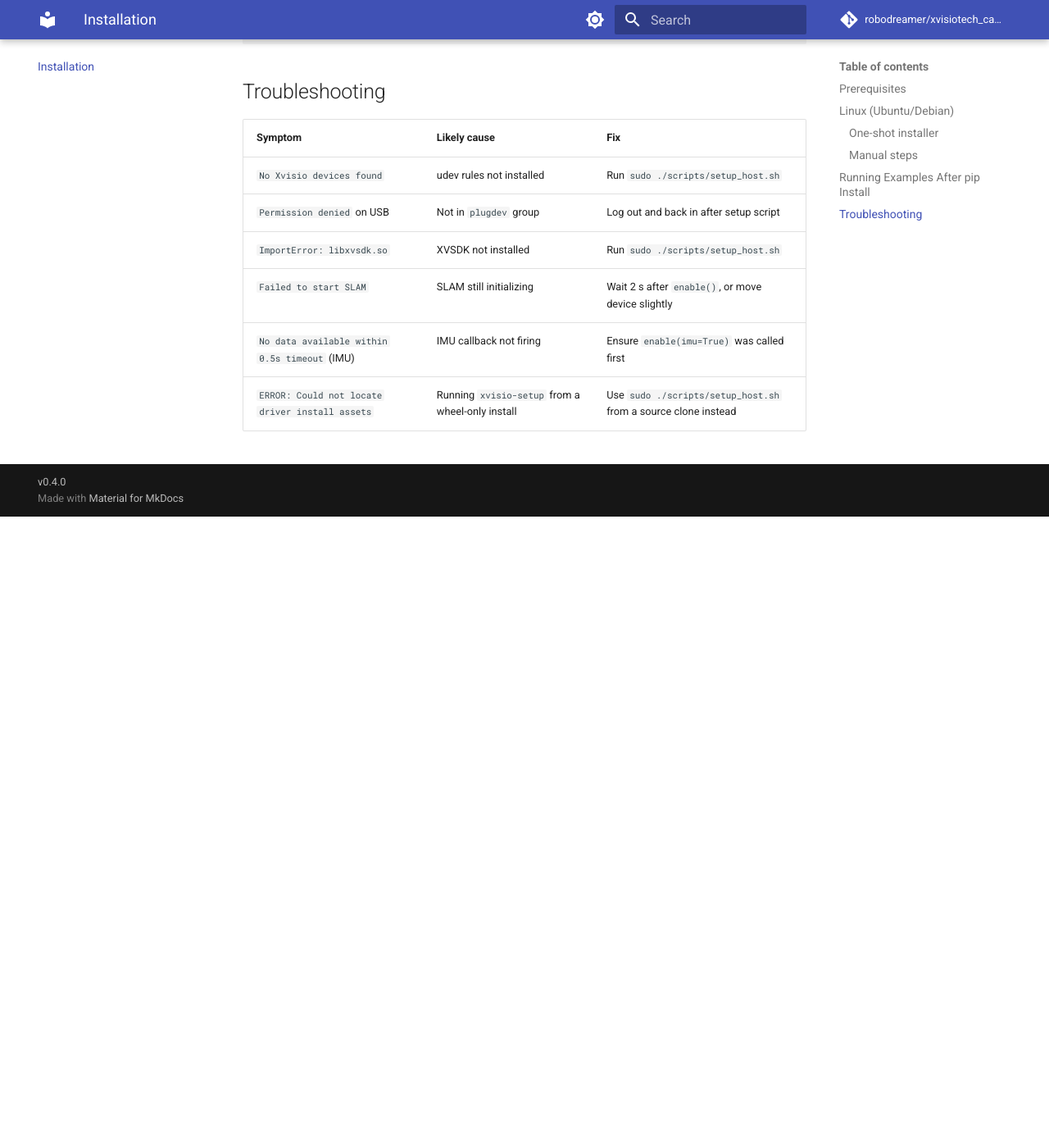
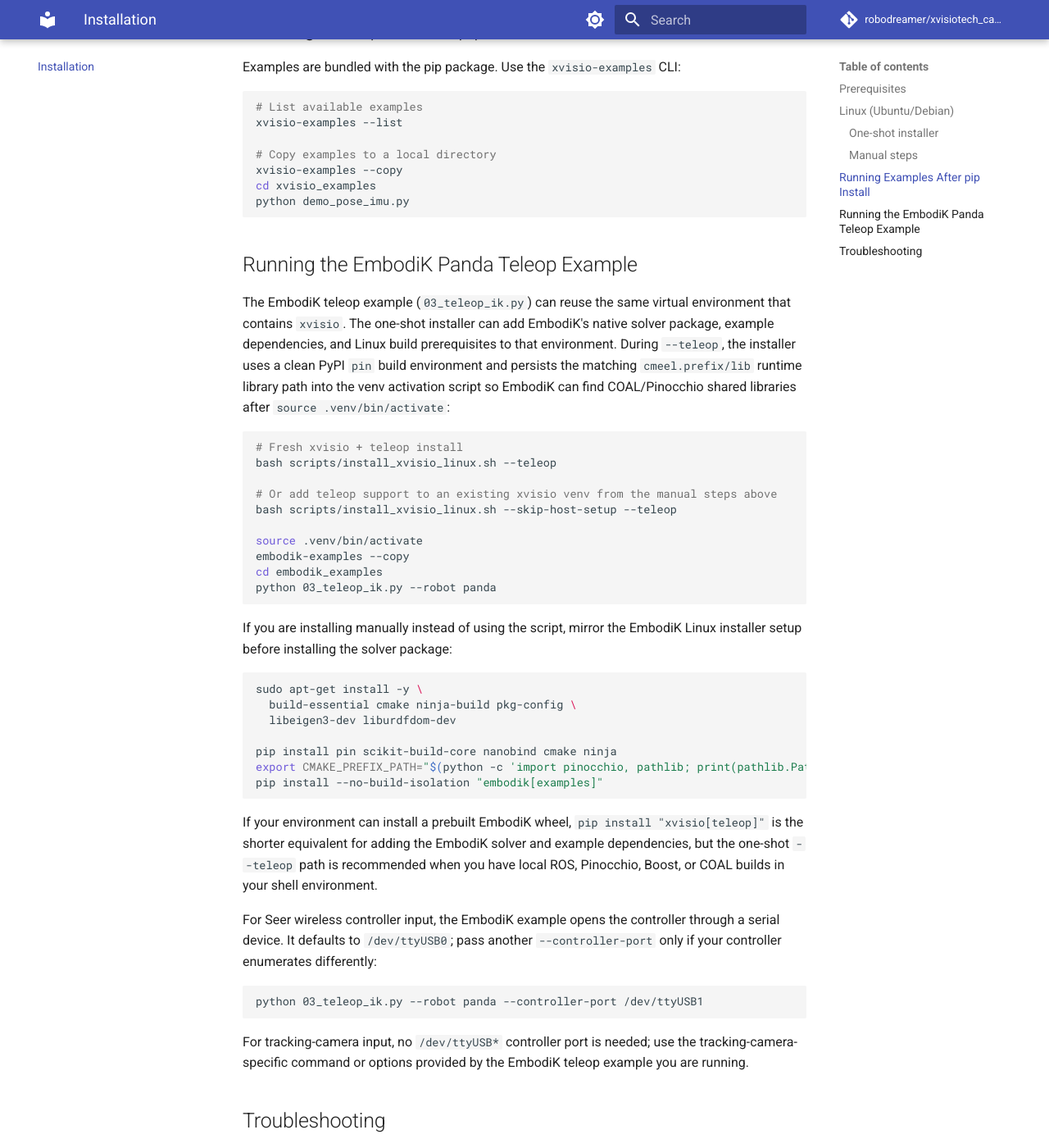
Before and after one commit to robodreamer/xvisiotech_camera_examples, an MkDocs documentation site: the page built from docs/installation.md, in a window 1280 px wide and 1400 px high, scrolled down 2146 px. Shown: the whole window at 82% size. Built offline with MkDocs 1.6.1 and Material for MkDocs 9.7.7, drawn with Linux system fonts in a browser that asks for light colours; comment, search, counter and statistics services are not loaded; before the commit the page ends 2776 px from its top, so only the background shows below that; some of the changed text lies outside the part shown.

Commit message:
Add EmbodiK teleop installer option

````diff
--- a/docs/installation.md
+++ b/docs/installation.md
@@ -10,7 +10,27 @@
 
 ### One-shot installer
 
-From a clone of this repository (recommended):
+From a fresh folder, download the public installer script and run it:
+
+```bash
+curl -fsSL -O https://gist.githubusercontent.com/robodreamer/fb7db4b86c9e63f8737da32ee6f9e98f/raw/install_xvisio_linux.sh
+bash install_xvisio_linux.sh
+
+# Or install xvisio plus EmbodiK solver/example support for Panda teleop
+bash install_xvisio_linux.sh --teleop
+```
+
+The standalone installer creates `./.venv`, installs `xvisio` from PyPI, and
+downloads only the host setup assets required for Xvisio hardware support
+(`setup_host.sh`, the udev rules, and the XVSDK `.deb`). It does not clone the
+full repository by default. If you prefer the previous full-checkout behavior
+for host setup assets, pass `--host-assets clone`:
+
+```bash
+bash install_xvisio_linux.sh --host-assets clone
+```
+
+From a clone of this repository:
 
 ```bash
 # PyPI install into ./.venv in your current directory
@@ -18,6 +38,9 @@
 
 # Use a specific Python and venv path
 bash scripts/install_xvisio_linux.sh --python python3.12 --venv ./.venv
+
+# Also install EmbodiK solver/example support for Panda teleop
+bash scripts/install_xvisio_linux.sh --teleop
 
 # Editable install from the repo
 bash scripts/install_xvisio_linux.sh --editable
@@ -27,18 +50,6 @@
 ```
 
 Run `bash scripts/install_xvisio_linux.sh --help` for all options.
-
-Without cloning, you can download the script and run it from an empty project folder
-(it will clone the repo to a temp dir to fetch the XVSDK driver, then install **xvisio from PyPI**):
-
-```bash
-curl -fsSL -O https://gist.githubusercontent.com/robodreamer/fb7db4b86c9e63f8737da32ee6f9e98f/raw/33e032d5e9576964131b8bd49e3fae4ad5d501d9/install_xvisio_linux.sh
-bash install_xvisio_linux.sh
-```
-
-!!! note "Why a clone is needed"
-    Unlike pure-Python packages, the host setup requires the **XVSDK driver `.deb`** from `drivers/`.
-    When run without a clone, the installer clones the repo to a temporary directory automatically.
 
 The manual steps below are equivalent if you prefer not to use the script.
 
@@ -66,6 +77,10 @@
 
     # Optional: includes viser for 3D visualization examples
     pip install xvisio[examples]
+
+    # Optional shorthand: adds the EmbodiK solver and example dependencies for teleop
+    # See "Running the EmbodiK Panda Teleop Example" below if EmbodiK builds from source.
+    pip install "xvisio[teleop]"
     ```
 
     View the package at [pypi.org/project/xvisio/](https://pypi.org/project/xvisio/).
@@ -117,6 +132,59 @@
 python demo_pose_imu.py
 ```
 
+## Running the EmbodiK Panda Teleop Example
+
+The EmbodiK teleop example (`03_teleop_ik.py`) can reuse the same virtual
+environment that contains `xvisio`. The one-shot installer can add EmbodiK's
+native solver package, example dependencies, and Linux build prerequisites to
+that environment. During `--teleop`, the installer uses a clean PyPI `pin`
+build environment and persists the matching `cmeel.prefix/lib` runtime library
+path into the venv activation script so EmbodiK can find COAL/Pinocchio shared
+libraries after `source .venv/bin/activate`:
+
+```bash
+# Fresh xvisio + teleop install
+bash scripts/install_xvisio_linux.sh --teleop
+
+# Or add teleop support to an existing xvisio venv from the manual steps above
+bash scripts/install_xvisio_linux.sh --skip-host-setup --teleop
+
+source .venv/bin/activate
+embodik-examples --copy
+cd embodik_examples
+python 03_teleop_ik.py --robot panda
+```
+
+If you are installing manually instead of using the script, mirror the EmbodiK
+Linux installer setup before installing the solver package:
+
+```bash
+sudo apt-get install -y \
+  build-essential cmake ninja-build pkg-config \
+  libeigen3-dev liburdfdom-dev
+
+pip install pin scikit-build-core nanobind cmake ninja
+export CMAKE_PREFIX_PATH="$(python -c 'import pinocchio, pathlib; print(pathlib.Path(pinocchio.__file__).resolve().parents[4])')"
+pip install --no-build-isolation "embodik[examples]"
+```
+
+If your environment can install a prebuilt EmbodiK wheel, `pip install
+"xvisio[teleop]"` is the shorter equivalent for adding the EmbodiK solver and
+example dependencies, but the one-shot `--teleop` path is recommended when you
+have local ROS, Pinocchio, Boost, or COAL builds in your shell environment.
+
+For Seer wireless controller input, the EmbodiK example opens the controller
+through a serial device. It defaults to `/dev/ttyUSB0`; pass another
+`--controller-port` only if your controller enumerates differently:
+
+```bash
+python 03_teleop_ik.py --robot panda --controller-port /dev/ttyUSB1
+```
+
+For tracking-camera input, no `/dev/ttyUSB*` controller port is needed; use the
+tracking-camera-specific command or options provided by the EmbodiK teleop
+example you are running.
+
 ## Troubleshooting
 
 | Symptom | Likely cause | Fix |
--- a/pyproject.toml
+++ b/pyproject.toml
@@ -30,6 +30,7 @@
 [project.optional-dependencies]
 visualization = ["viser>=1.0.0"]
 examples = ["viser>=1.0.0"]
+teleop = ["embodik[examples]>=0.20.0"]
 
 [project.scripts]
 xvisio-setup = "xvisio.cli:setup_host"
````
Also changed, not shown: CHANGELOG.md (+4 -0 lines), README.md (+17 -1 lines), docs/quickstart.md (+1 -0 lines), python/README.md (+14 -0 lines), 1 other file.
